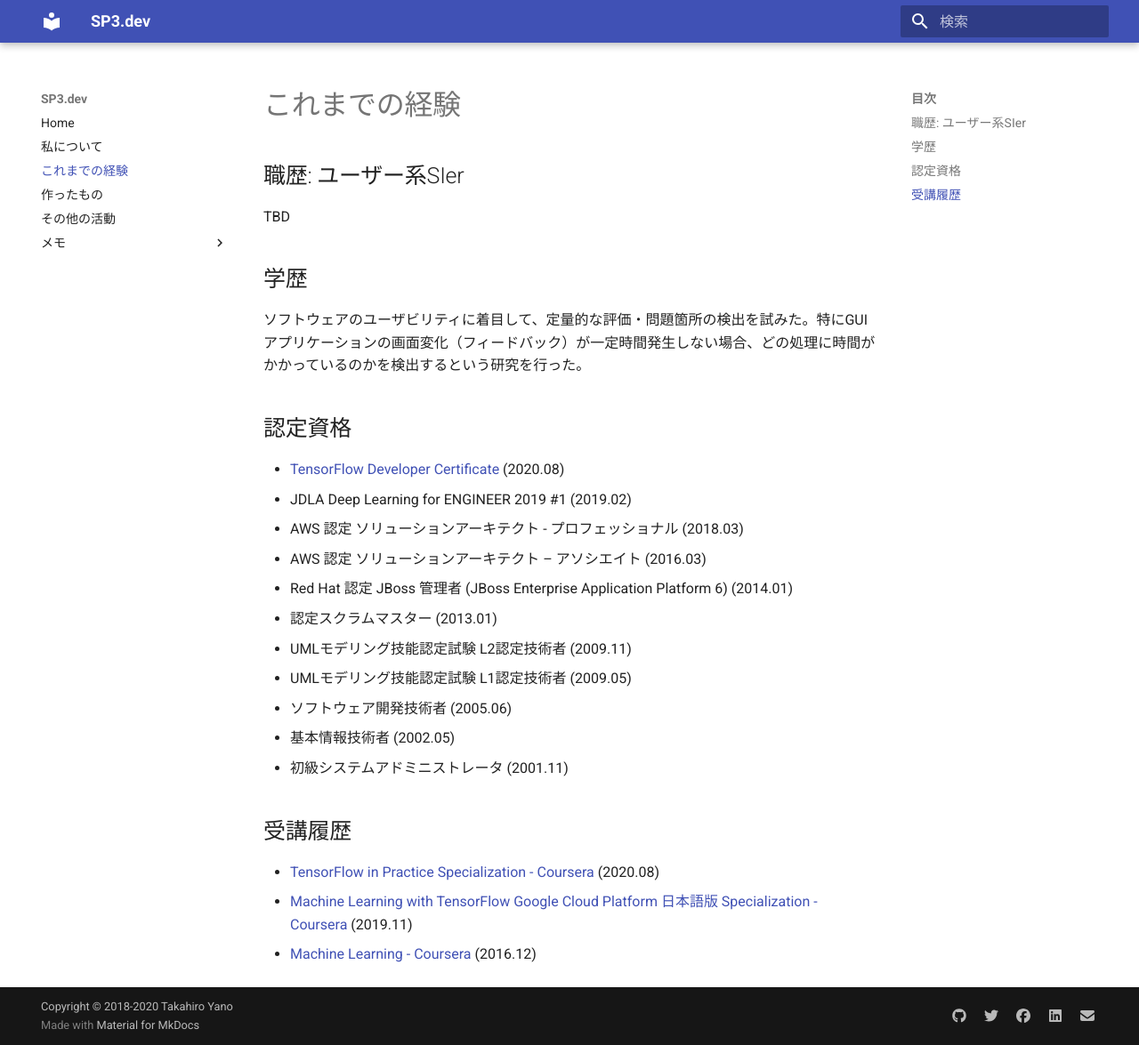
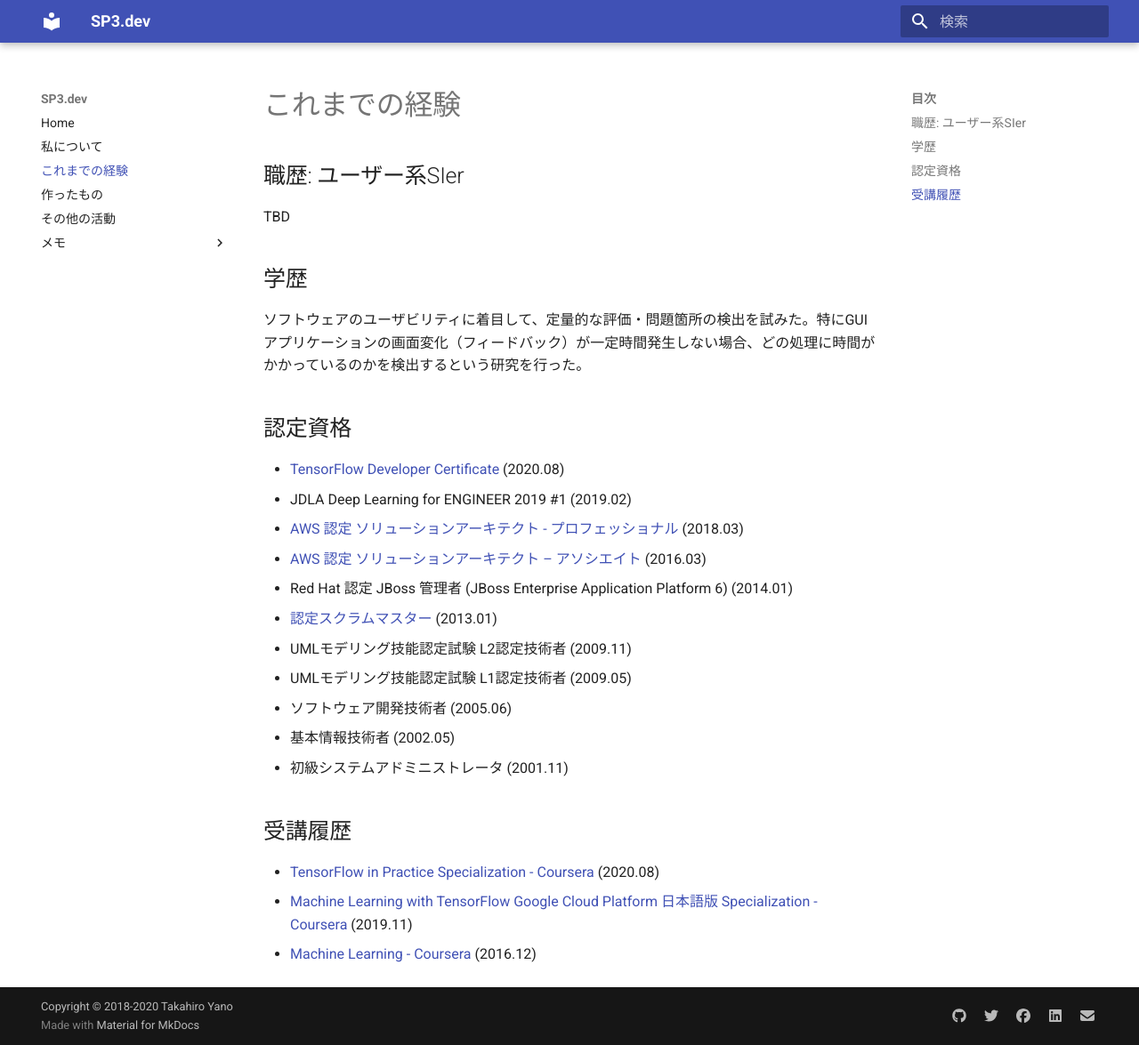
Before and after one commit to speg03/sp3.dev, an MkDocs documentation site: the page built from docs/experiences.md, in a window 1280 px wide and 1175 px high. Shown: the whole window at 89% size. Built offline with MkDocs 1.6.1 and Material for MkDocs 9.7.7, drawn with Linux system fonts in a browser that asks for light colours; part of the change alters nothing that is shown.

```diff
--- a/docs/experiences.md
+++ b/docs/experiences.md
@@ -14,10 +14,10 @@ TBD
 
 * [TensorFlow Developer Certificate](https://www.credential.net/163aee9d-7a07-457c-ae8c-4097857e8aab) (2020.08)
 * JDLA Deep Learning for ENGINEER 2019 #1 (2019.02)
-* AWS 認定 ソリューションアーキテクト - プロフェッショナル (2018.03)
-* AWS 認定 ソリューションアーキテクト – アソシエイト (2016.03)
+* [AWS 認定 ソリューションアーキテクト - プロフェッショナル](https://www.youracclaim.com/badges/43640358-6a49-44a4-befe-cc47f98b8c75/public_url) (2018.03)
+* [AWS 認定 ソリューションアーキテクト – アソシエイト](https://www.youracclaim.com/badges/7267869e-738e-4532-8eef-a415316903c8/public_url) (2016.03)
 * Red Hat 認定 JBoss 管理者 (JBoss Enterprise Application Platform 6) (2014.01)
-* 認定スクラムマスター (2013.01)
+* [認定スクラムマスター](https://certification.scrumalliance.org/accounts/234954-takahiro-yano/certifications/251237-csm) (2013.01)
 * UMLモデリング技能認定試験 L2認定技術者 (2009.11)
 * UMLモデリング技能認定試験 L1認定技術者 (2009.05)
 * ソフトウェア開発技術者 (2005.06)
```
